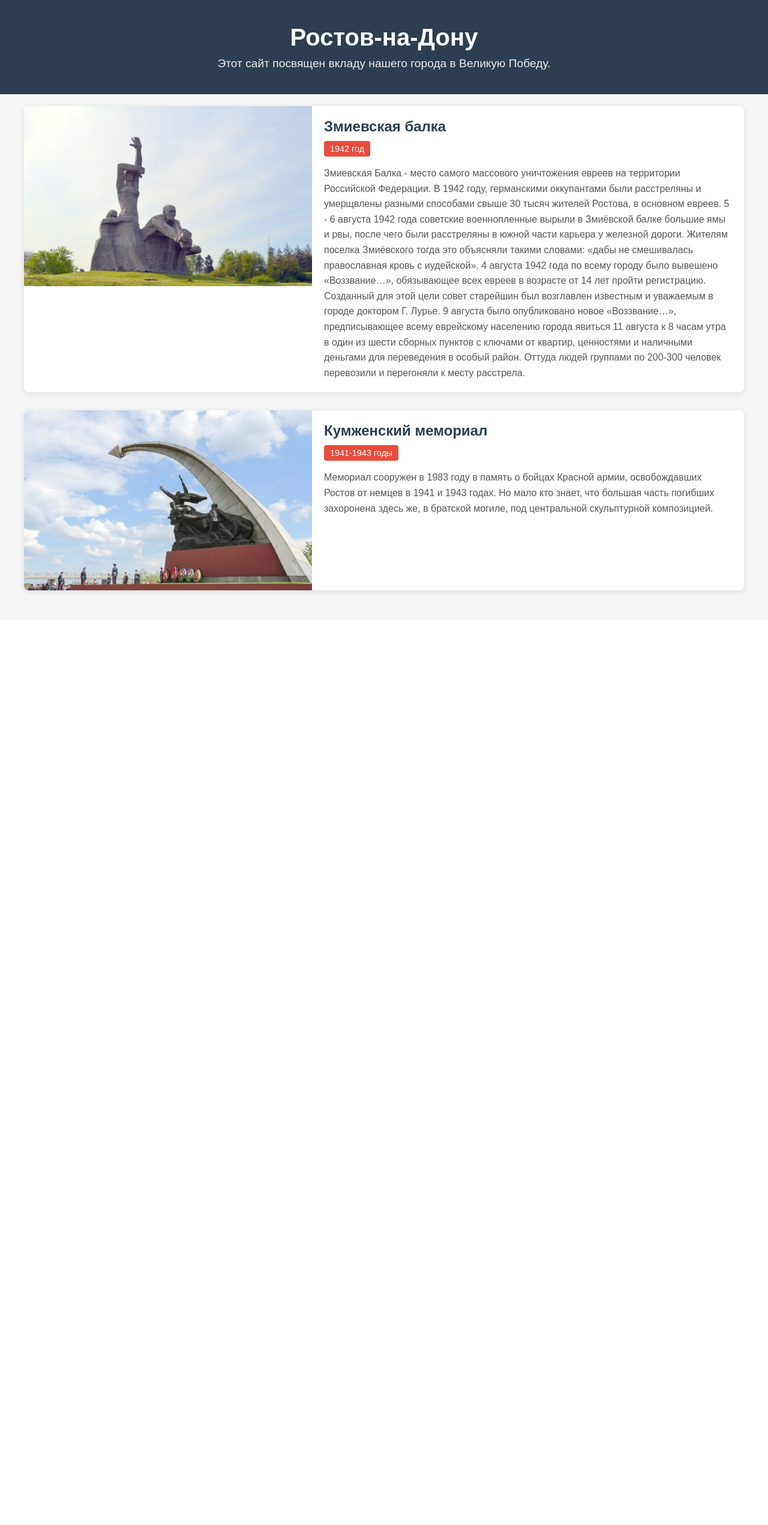
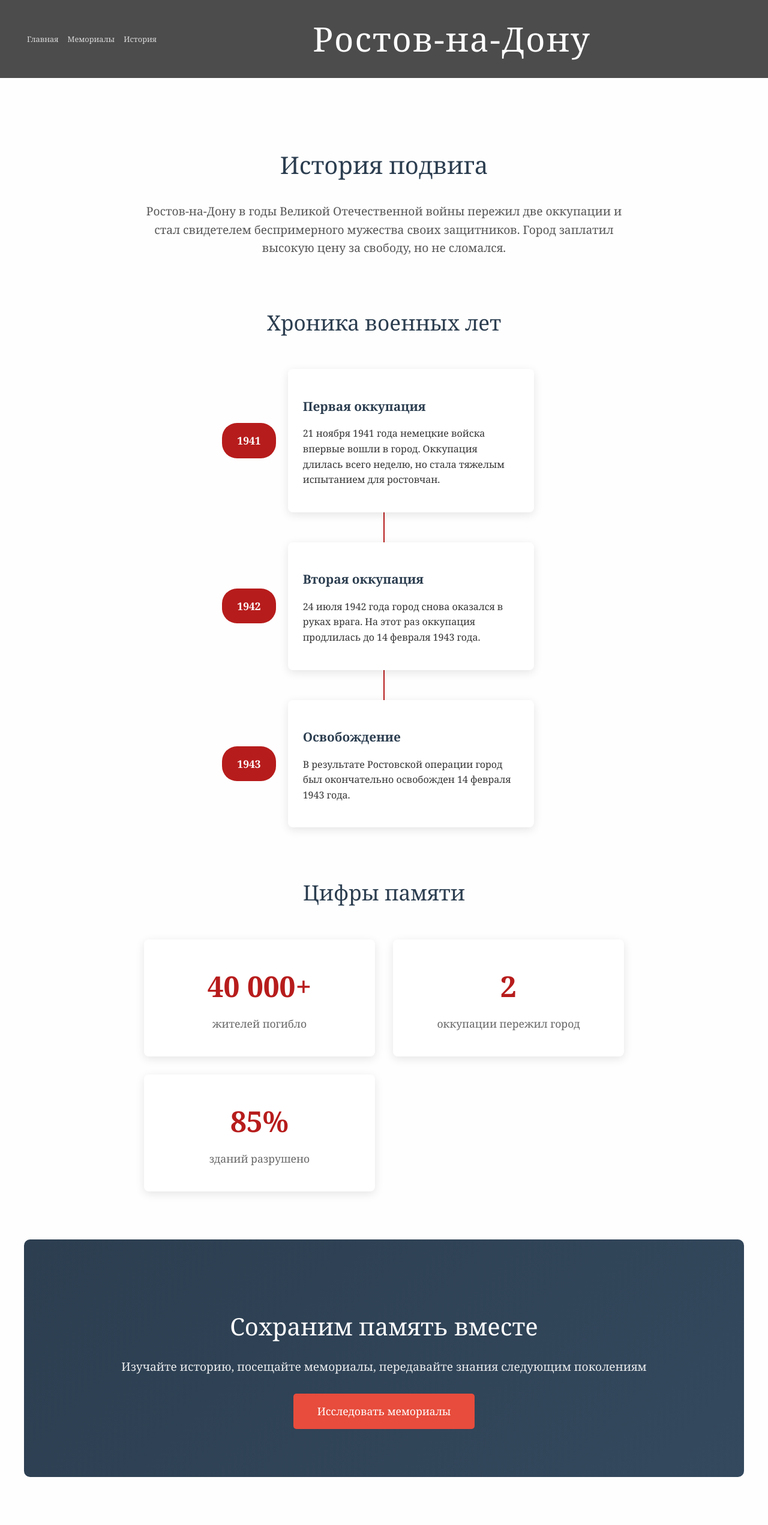
Before and after one commit to 1dff1/konkurs, a Flask app: page / in a window 1280 px wide. Shown: the whole page at 60% size. Before the commit the page ends 992 px from the top, so only its background shows below. Run offline with Flask 3, Linux system fonts and the light colour scheme.

Commit message:
main page

```diff
--- a/main.py
+++ b/main.py
@@ -14,6 +14,9 @@ def history_page():
     return render_template("history.html")
 
 
+@app.route("/memory")
+def memory():
+    return render_template("memory.html")
 
 if __name__ == "__main__":
     app.run(debug=True)
--- a/static/styles.css
+++ b/static/styles.css
@@ -1,28 +1,3 @@
-body {
-    font-family: Arial, sans-serif;
-    margin: 0;
-    padding: 0;
-    background-color: #f5f5f5;
-}
-
-.main-page-title {
-    background-color: #2c3e50;
-    color: white;
-    padding: 40px 20px;
-    text-align: center;
-}
-
-.main-page-title h1 {
-    margin: 0 0 10px 0;
-    font-size: 2.5em;
-}
-
-.main-page-title p {
-    margin: 0;
-    font-size: 1.2em;
-    opacity: 0.9;
-}
-
 .cards-container {
     max-width: 1200px;
     margin: 0 auto;
@@ -35,32 +10,7 @@ body {
     box-shadow: 0 2px 10px rgba(0, 0, 0, 0.1);
     margin-bottom: 30px;
     overflow: hidden;
-}
 
-@media (min-width: 768px) {
-    .card {
-        display: flex;
-    }
-
-    .card-image {
-        flex: 0 0 40%;
-    }
-
-    .card-content {
-        flex: 1;
-        padding: 20px;
-    }
-}
-
-@media (max-width: 767px) {
-    .card-image img {
-        width: 100%;
-        height: auto;
-    }
-
-    .card-content {
-        padding: 15px;
-    }
 }
 
 .card-image img {
@@ -74,6 +24,7 @@ body {
     color: #2c3e50;
     margin: 0 0 10px 0;
     font-size: 1.5em;
+    margin: 10px;
 }
 
 .card-date {
@@ -84,10 +35,240 @@ body {
     display: inline-block;
     margin-bottom: 15px;
     font-size: 0.9em;
+    margin: 10px;
 }
 
 .card-content p {
     color: #555;
     line-height: 1.6;
+    margin: 10px;
+}
+
+body {
+    font-family: 'Georgia', serif;
     margin: 0;
+    padding: 0;
+    background-color: #fefefe;
+    color: #333;
+    line-height: 1.6;
 }
+
+.main-page-title {
+    background: linear-gradient(rgba(0, 0, 0, 0.7), rgba(0, 0, 0, 0.7));
+    color: white;
+    padding: 20px 20px;
+    text-align: center;
+}
+
+.main-page-title h1 {
+    margin: 0 0 20px 0;
+    font-size: 3.5em;
+    font-weight: 300;
+    letter-spacing: 2px;
+}
+
+.main-page-title p {
+    margin: 0;
+    font-size: 1.4em;
+    opacity: 0.9;
+    font-style: italic;
+}
+
+.main-content {
+    max-width: 1200px;
+    margin: 0 auto;
+    padding: 80px 20px;
+}
+
+.intro-section {
+    text-align: center;
+    margin-bottom: 80px;
+}
+
+.intro-content h2 {
+    color: #2c3e50;
+    font-size: 2.5em;
+    margin-bottom: 30px;
+    font-weight: 300;
+}
+
+.intro-content p {
+    font-size: 1.2em;
+    max-width: 800px;
+    margin: 0 auto;
+    color: #555;
+}
+
+.timeline-section {
+    margin-bottom: 80px;
+}
+
+.timeline-section h2 {
+    text-align: center;
+    color: #2c3e50;
+    font-size: 2.2em;
+    margin-bottom: 50px;
+    font-weight: 300;
+}
+
+.timeline {
+    position: relative;
+    max-width: 800px;
+    margin: 0 auto;
+}
+
+.timeline::before {
+    content: '';
+    position: absolute;
+    left: 50%;
+    top: 0;
+    bottom: 0;
+    width: 2px;
+    background: #b71c1c;
+    transform: translateX(-50%);
+}
+
+.timeline-item {
+    display: flex;
+    justify-content: center;
+    align-items: center;
+    margin-bottom: 50px;
+    position: relative;
+}
+
+.timeline-date {
+    background: #b71c1c;
+    color: white;
+    padding: 15px 25px;
+    border-radius: 25px;
+    font-weight: bold;
+    font-size: 1.1em;
+    z-index: 2;
+}
+
+.timeline-content {
+    background: white;
+    padding: 25px;
+    border-radius: 8px;
+    box-shadow: 0 4px 15px rgba(0, 0, 0, 0.1);
+    width: 45%;
+    margin: 0 20px;
+}
+
+.timeline-content h3 {
+    color: #2c3e50;
+    margin-bottom: 10px;
+    font-size: 1.3em;
+}
+
+.stats-section {
+    margin-bottom: 80px;
+}
+
+.stats-section h2 {
+    text-align: center;
+    color: #2c3e50;
+    font-size: 2.2em;
+    margin-bottom: 50px;
+    font-weight: 300;
+}
+
+.stats-grid {
+    display: grid;
+    grid-template-columns: repeat(auto-fit, minmax(250px, 1fr));
+    gap: 30px;
+    max-width: 800px;
+    margin: 0 auto;
+}
+
+.stat-item {
+    text-align: center;
+    padding: 40px 20px;
+    background: white;
+    border-radius: 8px;
+    box-shadow: 0 4px 15px rgba(0, 0, 0, 0.1);
+}
+
+.stat-number {
+    font-size: 3em;
+    font-weight: bold;
+    color: #b71c1c;
+    margin-bottom: 10px;
+}
+
+.stat-label {
+    color: #666;
+    font-size: 1.1em;
+}
+
+.cta-section {
+    background: linear-gradient(135deg, #2c3e50 0%, #34495e 100%);
+    color: white;
+    padding: 80px 20px;
+    text-align: center;
+    border-radius: 10px;
+}
+
+.cta-content h2 {
+    margin-bottom: 20px;
+    font-size: 2.5em;
+    font-weight: 300;
+}
+
+.cta-content p {
+    font-size: 1.2em;
+    margin-bottom: 30px;
+    opacity: 0.9;
+}
+.btn {
+    display: inline-block;
+    background: #e74c3c;
+    color: white;
+    padding: 15px 40px;
+    text-decoration: none;
+    border-radius: 5px;
+    font-size: 1.1em;
+    transition: background 0.3s ease;
+}
+
+.btn:hover {
+    background: #c0392b;
+}
+
+.title-container {
+    display: flex;
+    align-items: center;
+    justify-content: space-between;
+    max-width: 1900px;
+    margin: 0 auto;
+    padding: 0 20px;
+}
+
+.nav-buttons {
+    display: flex;
+    gap: 5px;
+}
+
+.nav-btn {
+    display: inline-block;
+    color: rgba(255, 255, 255, 0.8);
+    padding: 5px;
+    text-decoration: none;
+    border-radius: 2px;
+    transition: all 0.3s ease;
+    font-size: 0.8em;
+    white-space: nowrap;
+    border: none;
+    background: transparent;
+}
+
+.nav-btn:hover {
+    color: white;
+    background: rgba(255, 255, 255, 0.1);
+}
+
+.title-container h1 {
+    margin: 0;
+    text-align: center;
+    flex-grow: 1;
+}
--- a/templates/base.html
+++ b/templates/base.html
@@ -9,7 +9,16 @@
     <meta charset="utf-8">
 </head>
 <body>
-
+    <div class="main-page-title">
+        <div class="title-container">
+            <div class="nav-buttons">
+                <a href="/" class="nav-btn">Главная</a>
+                <a href="/memory" class="nav-btn">Мемориалы</a>
+                <a href="/history" class="nav-btn">История</a>
+            </div>
+            <h1>{% block pagetitle %}{% endblock %}</h1>
+        </div>
+    </div>
     <main>
         {% block content %}{% endblock %}
     </main>
--- a/templates/main.html
+++ b/templates/main.html
@@ -1,49 +1,72 @@
 {% extends "base.html" %}
 {% block title %}Энциклопедия: Ростов-на-Дону - город воинской славы{% endblock %}
+{% block pagetitle %} Ростов-на-Дону {% endblock %}
 {% block content %}
-<div class="main-page-title">
-    <h1>Ростов-на-Дону</h1>
-    <p>Этот сайт посвящен вкладу нашего города в Великую Победу.</p>
+<div class="main-content">
+    <section class="intro-section">
+        <div class="intro-content">
+            <h2>История подвига</h2>
+            <p>Ростов-на-Дону в годы Великой Отечественной войны пережил две оккупации и стал свидетелем беспримерного
+                мужества своих защитников. Город заплатил высокую цену за свободу, но не сломался.</p>
         </div>
+    </section>
 
-<section class="simple-cards">
-    <div class="cards-container">
-
-        <div class="card">
-            <div class="card-image">
-                <img src="/static/zmievskaya_balka.jpg" alt="Мемориальный комплекс 'Змиевская балка'">
-            </div>
-            <div class="card-content">
-                <h3>Змиевская балка</h3>
-                <div class="card-date">1942 год</div>
-                <p>Змиевская Балка - место самого массового уничтожения евреев на территории Российской Федерации.
-                В 1942 году, германскими оккупантами были расстреляны и умерщвлены разными способами свыше 30 тысяч жителей Ростова, в
-                основном евреев.
-                5 - 6 августа 1942 года советские военнопленные вырыли в Змиёвской балке большие ямы и рвы, после чего были расстреляны
-                в южной части карьера у железной дороги. Жителям поселка Змиёвского тогда это объясняли такими словами: «дабы не
-                смешивалась православная кровь с иудейской».
-                4 августа 1942 года по всему городу было вывешено «Воззвание…», обязывающее всех евреев в возрасте от 14 лет пройти
-                регистрацию. Созданный для этой цели совет старейшин был возглавлен известным и уважаемым в городе доктором Г. Лурье.
-                9 августа было опубликовано новое «Воззвание…», предписывающее всему еврейскому населению города явиться 11 августа к 8
-                часам утра в один из шести сборных пунктов с ключами от квартир, ценностями и наличными деньгами для переведения в
-                особый район. Оттуда людей группами по 200-300 человек перевозили и перегоняли к месту расстрела.</p>
+    <section class="timeline-section">
+        <h2>Хроника военных лет</h2>
+        <div class="timeline">
+            <div class="timeline-item">
+                <div class="timeline-date">1941</div>
+                <div class="timeline-content">
+                    <h3>Первая оккупация</h3>
+                    <p>21 ноября 1941 года немецкие войска впервые вошли в город. Оккупация длилась всего неделю, но
+                        стала тяжелым испытанием для ростовчан.</p>
                 </div>
             </div>
 
-        <div class="card">
-            <div class="card-image">
-                <img src="/static/kumzhevskii_memorial.jpg" alt="Мемориальный комплекс 'Змиевская балка'">
-            </div>
-            <div class="card-content">
-                <h3>Кумженский мемориал</h3>
-                <div class="card-date">1941-1943 годы</div>
-                <p>Мемориал сооружен в 1983 году в память о бойцах Красной армии, освобождавших Ростов от немцев в 1941 и 1943 годах. Но
-                мало кто знает, что большая часть погибших захоронена здесь же, в братской могиле, под центральной скульптурной
-                композицией.</p>
+            <div class="timeline-item">
+                <div class="timeline-date">1942</div>
+                <div class="timeline-content">
+                    <h3>Вторая оккупация</h3>
+                    <p>24 июля 1942 года город снова оказался в руках врага. На этот раз оккупация продлилась до 14
+                        февраля 1943 года.</p>
                 </div>
             </div>
 
+            <div class="timeline-item">
+                <div class="timeline-date">1943</div>
+                <div class="timeline-content">
+                    <h3>Освобождение</h3>
+                    <p>В результате Ростовской операции город был окончательно освобожден 14 февраля 1943 года.</p>
+                </div>
+            </div>
         </div>
     </section>
 
+    <section class="stats-section">
+        <h2>Цифры памяти</h2>
+        <div class="stats-grid">
+            <div class="stat-item">
+                <div class="stat-number">40 000+</div>
+                <div class="stat-label">жителей погибло</div>
+            </div>
+            <div class="stat-item">
+                <div class="stat-number">2</div>
+                <div class="stat-label">оккупации пережил город</div>
+            </div>
+            <div class="stat-item">
+                <div class="stat-number">85%</div>
+                <div class="stat-label">зданий разрушено</div>
+            </div>
+        </div>
+    </section>
+
+    <section class="cta-section">
+        <div class="cta-content">
+            <h2>Сохраним память вместе</h2>
+            <p>Изучайте историю, посещайте мемориалы, передавайте знания следующим поколениям</p>
+            <a href="/memory" class="btn">Исследовать мемориалы</a>
+        </div>
+    </section>
+</div>
+
 {% endblock %}
```
Also changed, not shown: templates/memory.html (added, +53 -0 lines). Lines whose indentation alone changed are shown as unchanged.
